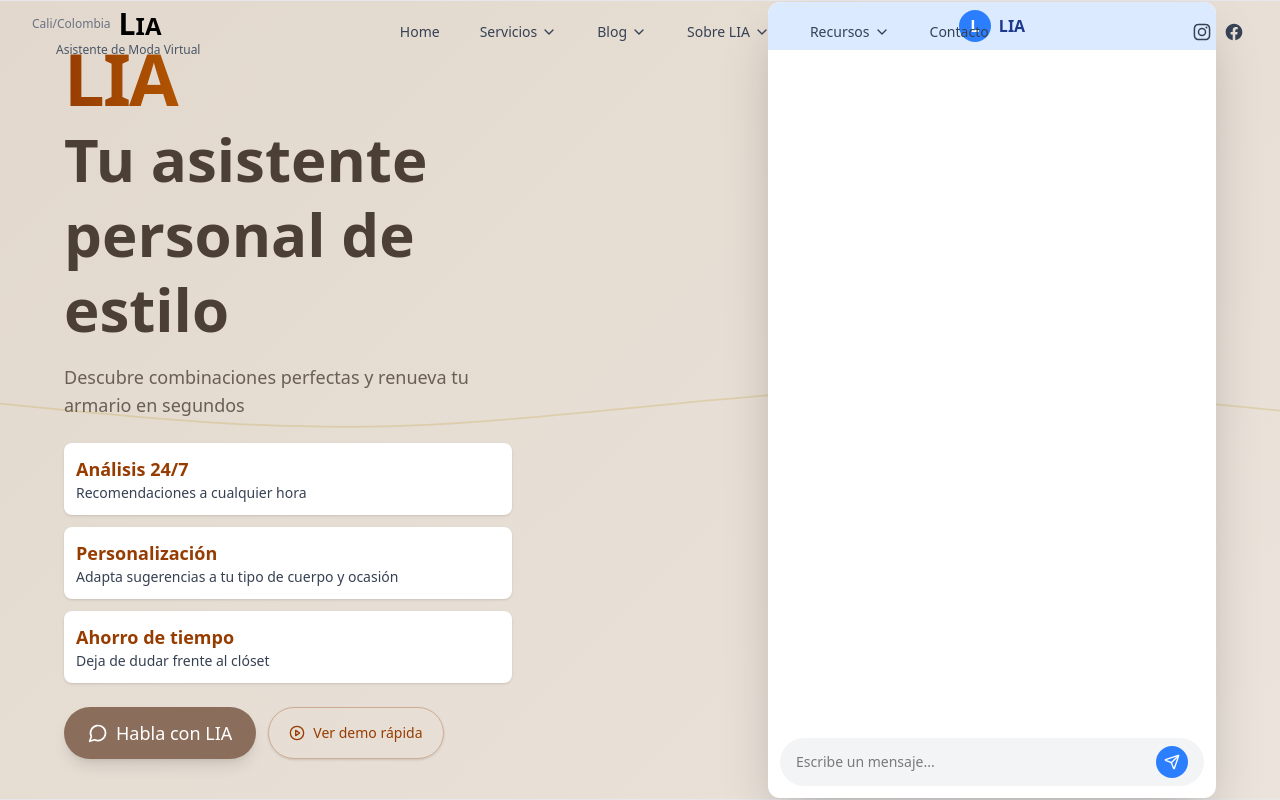
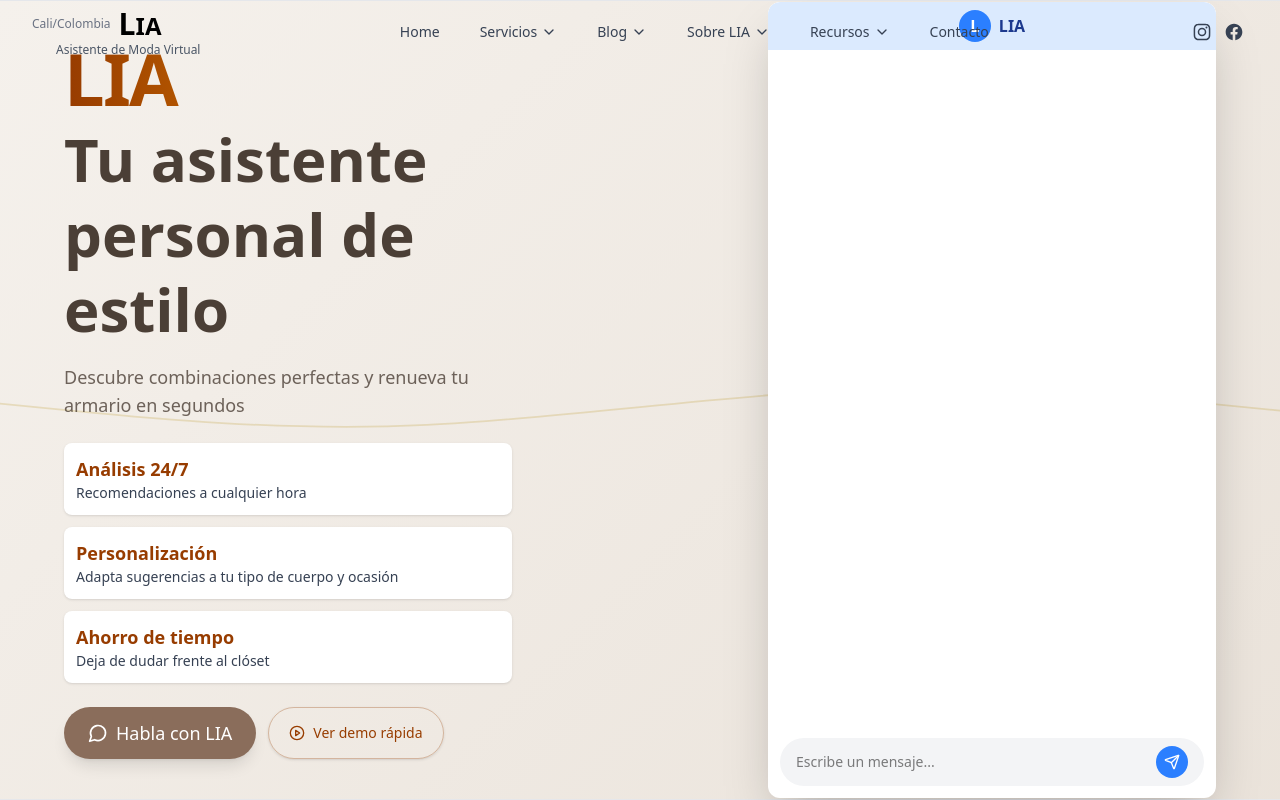
Before and after one commit to nicorincon02/consuelo-guzman, a Next.js app: page / in a window 1280 px wide. Shown: the top 800 px of the page. Built offline with nearby package versions, Linux system fonts and the light colour scheme.

Commit message:
color provider

```diff
--- a/app/globals.css
+++ b/app/globals.css
@@ -2,21 +2,40 @@
 
 :root {
   --page-bg: linear-gradient(135deg, #E2D8CD 0%, #F5F1EC 100%);
-}
-
-html {
-  background-color: var(--page-bg);
-  transition: background-color 0.8s ease;
+  /* Duración y curva de la transición para los fondos */
+  --transition-duration: 1000ms;
+  --transition-timing: cubic-bezier(0.4, 0, 0.2, 1);
 }
 
 html {
   /* Usamos background-image para soportar gradientes */
   background-image: var(--page-bg);
   background-size: cover;
-  transition: background-image 0.8s ease;
+  /* Transición mejorada con variables */
+  transition: background-image var(--transition-duration) var(--transition-timing),
+              background-color var(--transition-duration) var(--transition-timing);
 }
 
 body {
-  /* Deja el fondo del body transparente */
+  /* Mantener el fondo del body transparente */
   background: transparent;
 }
+
+/* Asegurar que las secciones también tengan transiciones suaves */
+section[data-bg] {
+  transition: opacity 400ms ease;
+  /* Añadir sutil efecto de profundidad durante transiciones */
+  will-change: opacity, transform;
+}
+
+/* Optimizar el rendering para dispositivos móviles */
+@media (max-width: 768px) {
+  :root {
+    --transition-duration: 800ms; /* Transición ligeramente más rápida en móviles */
+  }
+
+  html {
+    /* Simplificar los cálculos de renderizado para dispositivos móviles */
+    transition-property: background-image;
+  }
+}
--- a/app/layout.tsx
+++ b/app/layout.tsx
@@ -8,9 +8,9 @@ const geistSans = Geist({ variable: "--font-geist-sans", subsets: ["latin"] });
 const geistMono = Geist_Mono({ variable: "--font-geist-mono", subsets: ["latin"] });
 
 export const metadata: Metadata = {
-  title: "Consuelo Guzmán | Servicios Profesionales",
+  title: "LIA | Asistente Virtual de Moda",
   description:
-    "Consuelo Guzmán ofrece servicios profesionales personalizados que transforman la apariencia y confianza de sus clientes.",
+    "LIA es tu asistente virtual de moda que te ayuda a mejorar tu vestuario y estilo personal mediante recomendaciones personalizadas.",
 };
 
 export default function RootLayout({
--- a/app/page.tsx
+++ b/app/page.tsx
@@ -1,8 +1,9 @@
+// app/page.tsx
 import Hero from "@/components/Hero";
-import AsesorImagenSection from "@/components/AsesorImagenSection";
 import Navbar from "@/components/Navbar";
 import PricingSection from "@/components/Pricing";
 import ProcessFlow from "@/components/ProcessFlow";
+// Eliminar la importación de ColorProvider
 
 export default function Home() {
   return (
@@ -11,8 +12,6 @@ export default function Home() {
       <Hero />
       <PricingSection />
       <ProcessFlow />
-      <AsesorImagenSection />
-
     </main>
   );
 }
--- a/components/ColorProvider.tsx
+++ b/components/ColorProvider.tsx
@@ -1,29 +1,61 @@
 "use client";
 
-import { useEffect, type ReactNode } from "react";
+import { useEffect, useState, type ReactNode } from "react";
 
 export default function ColorProvider({ children }: { children: ReactNode }) {
+  // Estado para mantener el color actual y el anterior para crear transiciones suaves
+  const [currentBg, setCurrentBg] = useState<string | null>(null);
+
   useEffect(() => {
+    // Añadir la transición CSS en el root
+    document.documentElement.style.transition = "background 1000ms ease-in-out";
+
     // Seleccionamos las secciones que tengan data-bg
     const sections = document.querySelectorAll<HTMLElement>("section[data-bg]");
 
+    // Inicializar con el primer background si existe
+    if (sections.length > 0) {
+      const firstBg = sections[0].dataset.bg!;
+      setCurrentBg(firstBg);
+      document.documentElement.style.setProperty("--page-bg", firstBg);
+    }
+
+    // Configuración mejorada del observador para detección más precisa
     const observer = new IntersectionObserver(
       (entries) => {
         entries.forEach((entry) => {
-          if (entry.isIntersecting) {
-            // Cast a HTMLElement para poder leer dataset
-            const el = entry.target as HTMLElement;
-            const bg = el.dataset.bg!;
-            document.documentElement.style.setProperty("--page-bg", bg);
+          // Obtener el elemento y su background
+          const el = entry.target as HTMLElement;
+          const bg = el.dataset.bg!;
+
+          // Calcular cuánto de la sección es visible (ratio de intersección)
+          const ratio = entry.intersectionRatio;
+
+          if (entry.isIntersecting && ratio > 0.2) {
+            // Solo cambiar si es un color diferente para evitar transiciones innecesarias
+            if (currentBg !== bg) {
+              setCurrentBg(bg);
+              document.documentElement.style.setProperty("--page-bg", bg);
+            }
           }
         });
       },
-      { threshold: 0.5 }
+      {
+        // Umbral más bajo para detección más temprana y valores intermedios para transiciones más suaves
+        threshold: [0, 0.2, 0.4, 0.6, 0.8, 1],
+        // Margen para comenzar a detectar antes de que la sección esté completamente visible
+        rootMargin: "-10% 0px -10% 0px"
+      }
     );
 
     sections.forEach((sec) => observer.observe(sec));
-    return () => observer.disconnect();
-  }, []);
+
+    return () => {
+      observer.disconnect();
+      // Limpiar estilos al desmontar
+      document.documentElement.style.removeProperty("transition");
+    };
+  }, [currentBg]);
 
   return <>{children}</>;
 }
--- a/components/Hero.tsx
+++ b/components/Hero.tsx
@@ -2,6 +2,7 @@
 
 import { useState, useEffect } from "react";
 import { MessageCircle, PlayCircle, Send } from "lucide-react";
+import { sectionBackgrounds } from "./sectionBackgrounds";
 
 export default function Hero() {
   // Estado para los mensajes de la conversación simulada
@@ -48,7 +49,7 @@ export default function Hero() {
 
   return (
     <section
-      data-bg="linear-gradient(135deg, #E2D8CD 0%, #F5F1EC 100%)"
+      data-bg={sectionBackgrounds.hero}
       className="relative overflow-hidden flex flex-col-reverse lg:flex-row items-center justify-center gap-8 lg:gap-16 px-6 lg:px-16 py-12 md:py-16 lg:py-24 h-screen w-full"
     >
       {/* Estilos globales para la animación */}
--- a/components/Pricing.tsx
+++ b/components/Pricing.tsx
@@ -2,6 +2,7 @@
 
 import { useState } from "react";
 import { ChevronRight, Check } from "lucide-react";
+import { sectionBackgrounds } from "./sectionBackgrounds";
 
 // Definir tipos para mayor seguridad y documentación
 type PlanId = 'basic' | 'standard' | 'premium';
@@ -63,7 +64,7 @@ export default function PricingSection() {
 
   return (
     <section
-      data-bg="linear-gradient(135deg, #F5F1EC 0%, #E2D8CD 100%)"
+      data-bg={sectionBackgrounds.pricing}
       className="relative overflow-hidden px-6 lg:px-16 py-12 md:py-16 lg:py-24 w-full"
     >
       {/* Línea superior e inferior */}
--- a/components/ProcessFlow.tsx
+++ b/components/ProcessFlow.tsx
@@ -2,6 +2,7 @@
 
 import React, { useState, useEffect } from "react";
 import { Upload, MessageSquare, Calendar, Check } from "lucide-react";
+import { sectionBackgrounds } from "./sectionBackgrounds";
 
 interface Step {
   id: number;
@@ -91,7 +92,7 @@ export default function ProcessFlow(): React.ReactElement {
   return (
     <section
       id="process-flow"
-      data-bg="linear-gradient(135deg, #F9F5F0 0%, #F2ECE4 100%)"
+      data-bg={sectionBackgrounds.features}
       className="relative min-h-screen flex flex-col items-center justify-center py-16 px-6 overflow-hidden"
     >
       {/* Líneas decorativas */}
--- /dev/null
+++ b/components/sectionBackgrounds.tsx
@@ -0,0 +1,43 @@
+/**
+ * Paleta de colores armónica para transiciones suaves
+ *
+ * Esta paleta está diseñada para crear transiciones suaves entre secciones
+ * mediante gradientes y variaciones tonales sutiles.
+ */
+
+// Colores base
+const colors = {
+  // Tonos cálidos con una progresión natural
+  warmBeige: {
+    light: "linear-gradient(135deg, #F5F1EC 0%, #E2D8CD 100%)",
+    medium: "linear-gradient(135deg, #E2D8CD 0%, #D4C5B7 100%)",
+    dark: "linear-gradient(135deg, #D4C5B7 0%, #B8A89A 100%)"
+  },
+
+  // Tonos complementarios para contraste
+  accentGold: {
+    light: "linear-gradient(135deg, #F1EBD5 0%, #E3D7B4 100%)",
+    medium: "linear-gradient(135deg, #D9C893 0%, #C9B87A 100%)",
+    dark: "linear-gradient(135deg, #B8A86A 0%, #A89755 100%)"
+  },
+
+  // Tonos neutros para secciones de contenido
+  neutral: {
+    lightest: "linear-gradient(135deg, #FFFFFF 0%, #F5F5F5 100%)",
+    light: "linear-gradient(135deg, #F5F5F5 0%, #E5E5E5 100%)",
+    medium: "linear-gradient(135deg, #E5E5E5 0%, #D5D5D5 100%)"
+  }
+};
+
+// Ejemplo de uso en secciones
+export const sectionBackgrounds = {
+  hero: colors.warmBeige.light,
+  features: colors.warmBeige.light,
+  pricing: colors.neutral.medium,
+  testimonials: colors.accentGold.light,
+  contact: colors.neutral.light,
+  footer: colors.warmBeige.dark
+};
+
+// Para usar en secciones:
+// <section data-bg={sectionBackgrounds.hero}>...</section>
```
